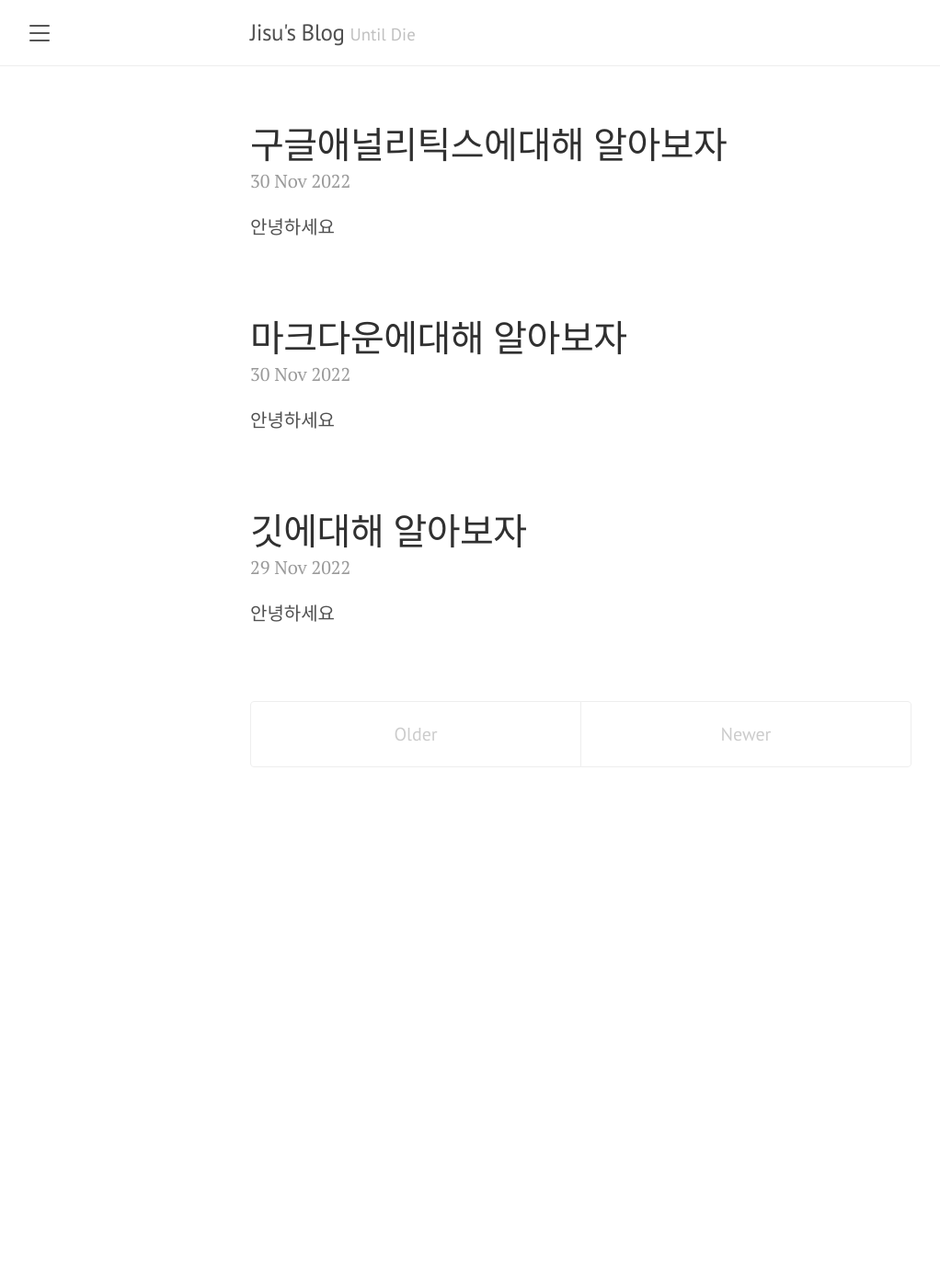
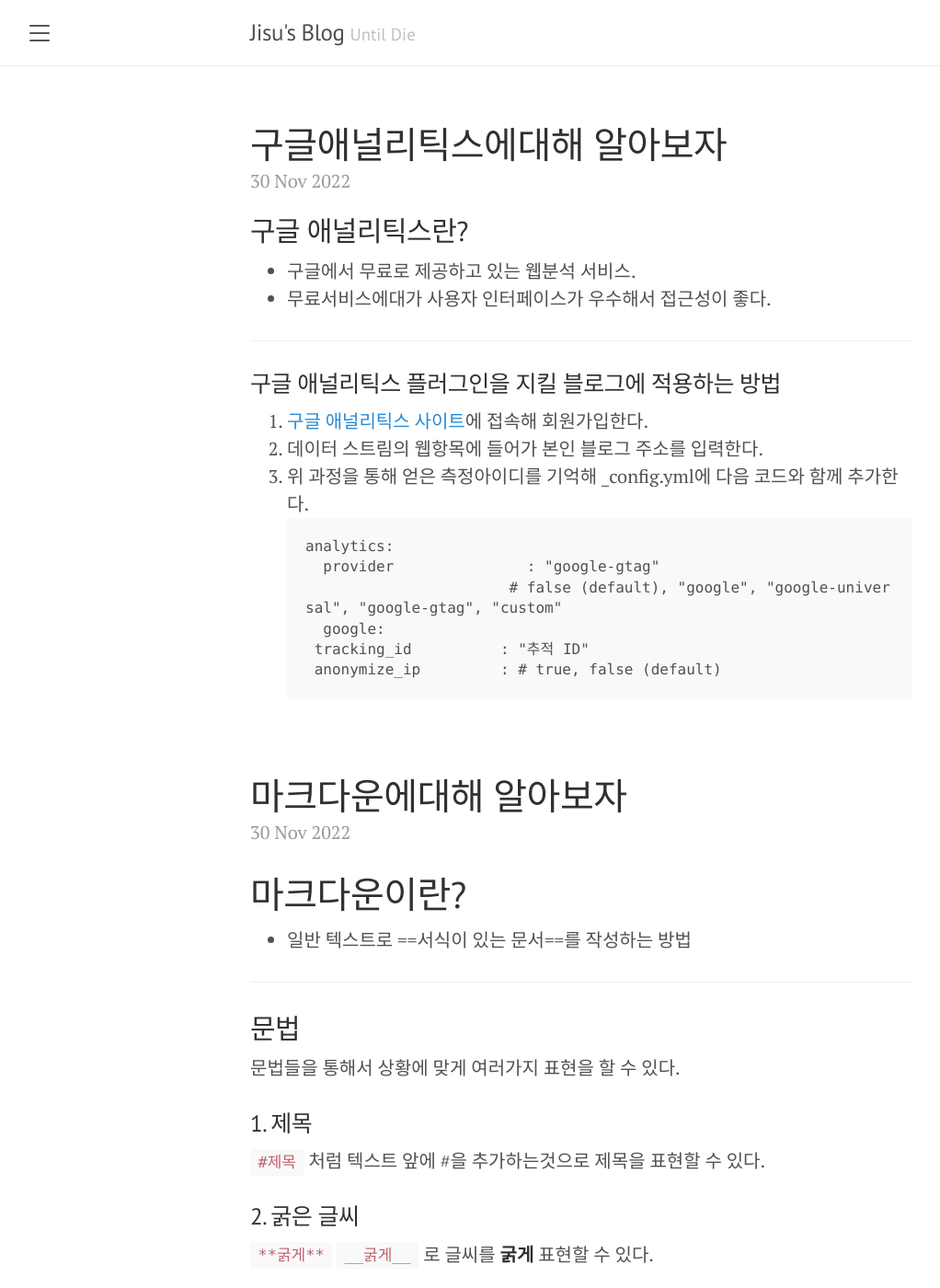
Before and after one commit to jisuzzzz/jisuzzzz.github.io, a Jekyll site: the page built from index.html, in a window 1280 px wide and 1400 px high. Shown: the whole window at 92% size, without its empty margins (8-1030 px from the left). Built offline with Jekyll 4.4.1, drawn with Linux system fonts in a browser that asks for light colours; the list of posts is cut into pages by our own code; some of the changed text lies outside the part shown.

````diff
--- a/_posts/2022-11-30-markdown.markdown
+++ b/_posts/2022-11-30-markdown.markdown
@@ -6,4 +6,53 @@ categories: jekyll update
 comments: True
 ---
 
-안녕하세요
+# 마크다운이란?
+
+
+* 일반 텍스트로 ==서식이 있는 문서==를 작성하는 방법
+
+
+---
+
+
+## 문법
+
+
+문법들을 통해서 상황에 맞게 여러가지 표현을 할 수 있다.
+
+
+### 1. 제목
+
+
+`#제목` 처럼 텍스트 앞에 #을 추가하는것으로 제목을 표현할 수 있다.
+
+
+### 2. 굵은 글씨
+
+
+`**굵게**` `__굵게__` 로 글씨를 __굵게__ 표현할 수 있다.
+
+
+### 3. 기울기
+
+
+`*기울게*` `_기울게_` 로 글씨를 *기울게* 표현할 수 있다.
+
+
+### 4. 취소선
+
+
+`~~취소선~~` 로 글씨에 ~~취소선~~을 그을 수 있다.
+
+
+### 5. 코드블럭
+
+
+`역따옴표 세개를 이용한 블럭` 로 코드블럭을 생성 할 수 있다.
+
+
+예)
+```
+def hello():
+    print("Hello!")
+```
--- a/_posts/2022-11-30-plugin.markdown
+++ b/_posts/2022-11-30-plugin.markdown
@@ -6,4 +6,27 @@ categories: jekyll update
 comments: True
 ---
 
-안녕하세요
+## 구글 애널리틱스란?
+
+
+* 구글에서 무료로 제공하고 있는 웹분석 서비스.
+* 무료서비스에대가 사용자 인터페이스가 우수해서 접근성이 좋다.
+
+
+___
+
+
+### 구글 애널리틱스 플러그인을 지킬 블로그에 적용하는 방법
+
+
+1. [구글 애널리틱스 사이트](https://analytics.google.com/analytics/web/)에 접속해 회원가입한다.
+2. 데이터 스트림의 웹항목에 들어가 본인 블로그 주소를 입력한다.
+3. 위 과정을 통해 얻은 측정아이디를 기억해 _config.yml에 다음 코드와 함께 추가한다.
+```
+analytics:
+  provider               : "google-gtag"
+                          # false (default), "google", "google-universal", "google-gtag", "custom"
+  google:
+    tracking_id          : "추적 ID"
+    anonymize_ip         : # true, false (default)
+```
````
Also changed, not shown: README.md.
